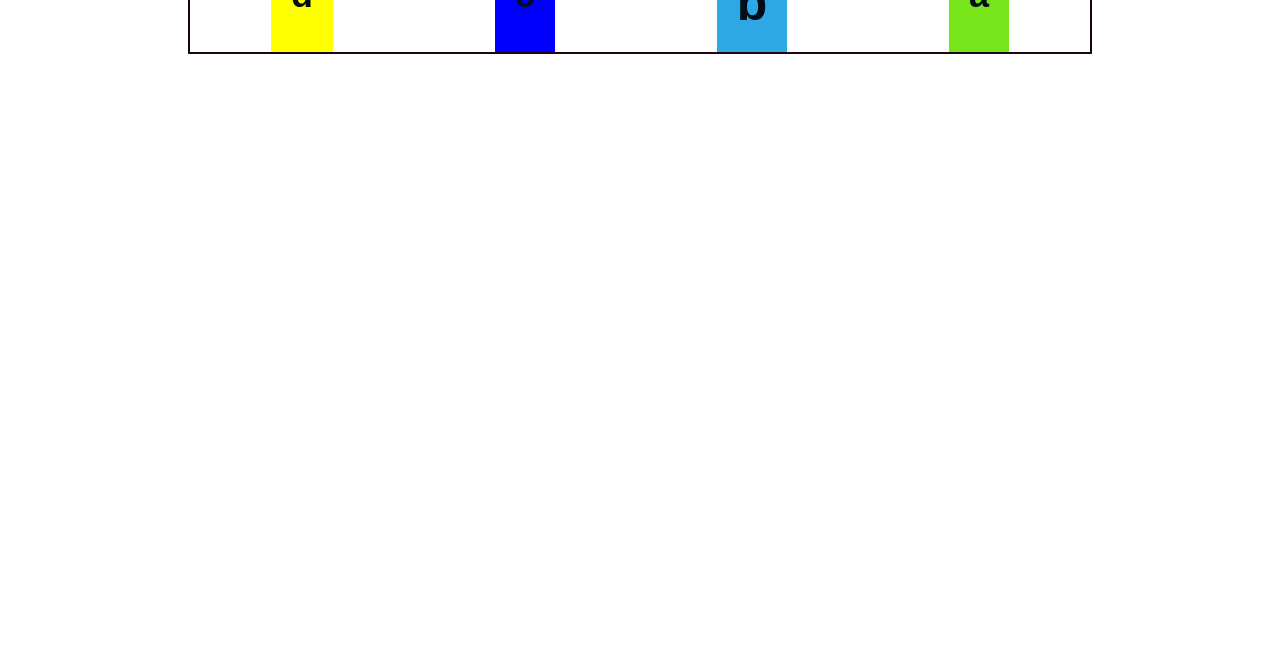
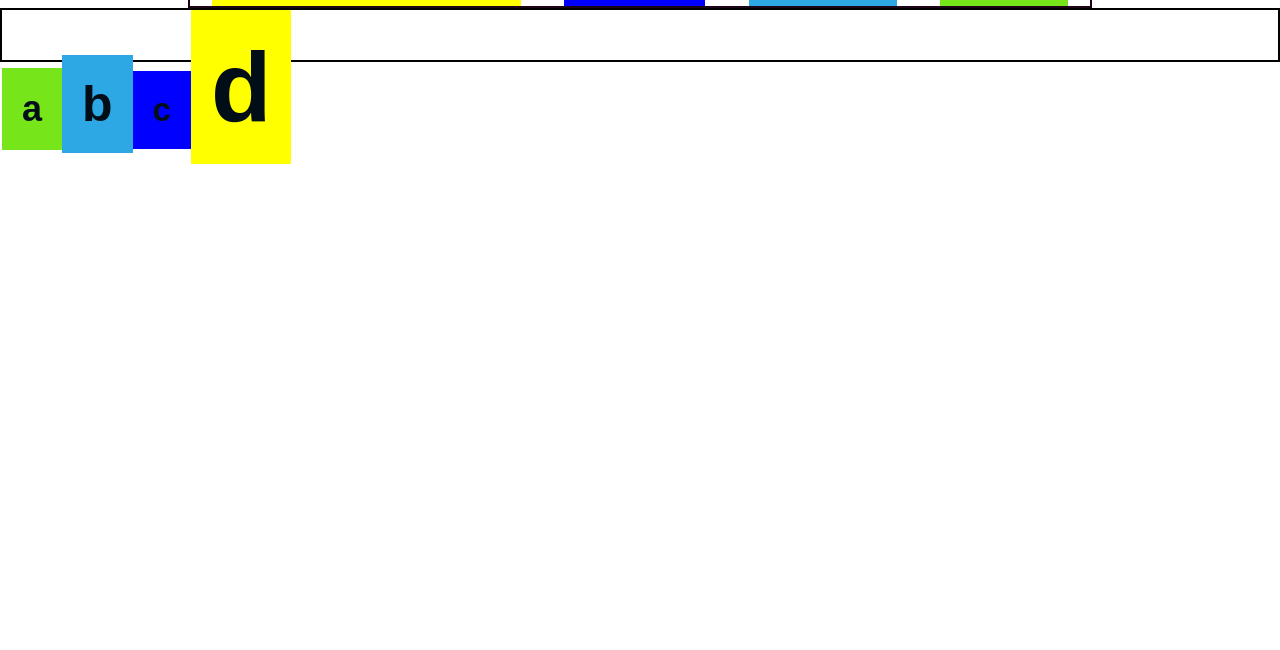
Before and after one commit to Nefeli-Fernando/Week-05-HTML-CSS-notes, a plain HTML site: page flexAndInline.html in a window 1280 px wide. Shown: the part 150-800 px from the top of the page. Drawn offline with Linux system fonts and the light colour scheme.

Commit message:
Changed font size to adjust changes

```diff
--- a/flexAndInline.html
+++ b/flexAndInline.html
@@ -28,6 +28,13 @@
             justify-self:center; /*This will align the flex elements to the center of the parent container*/
         }
 
+        .flexii{
+            border: 2px solid black;
+            display:flex;
+            height:50px;
+            align-items:baseline;
+        }
+
                                         /* flex start will align the items to the top just as in default, but if u put flex-end, itll position itself to the bottom */
 
         .one, .two, .three, .four{
@@ -41,6 +48,7 @@
 
         .one{
             background-color:rgb(118, 230, 27);
+            font-size:15x;
         }
 
         .two{
@@ -50,10 +58,12 @@
 
         .three{
             background-color:blue;
+            font-size:33px;
         }
 
         .four{
             background-color:yellow;
+            font-size:99px;
         }
 
 
@@ -68,7 +78,7 @@
         <p class="four">When</p>
 
     </div>
-            <div class="flexibox">
+            <div class="flexii">
                 <p class="one">a</p>
                 <p class="two">b</p>
                 <p class="three">c</p>
```
